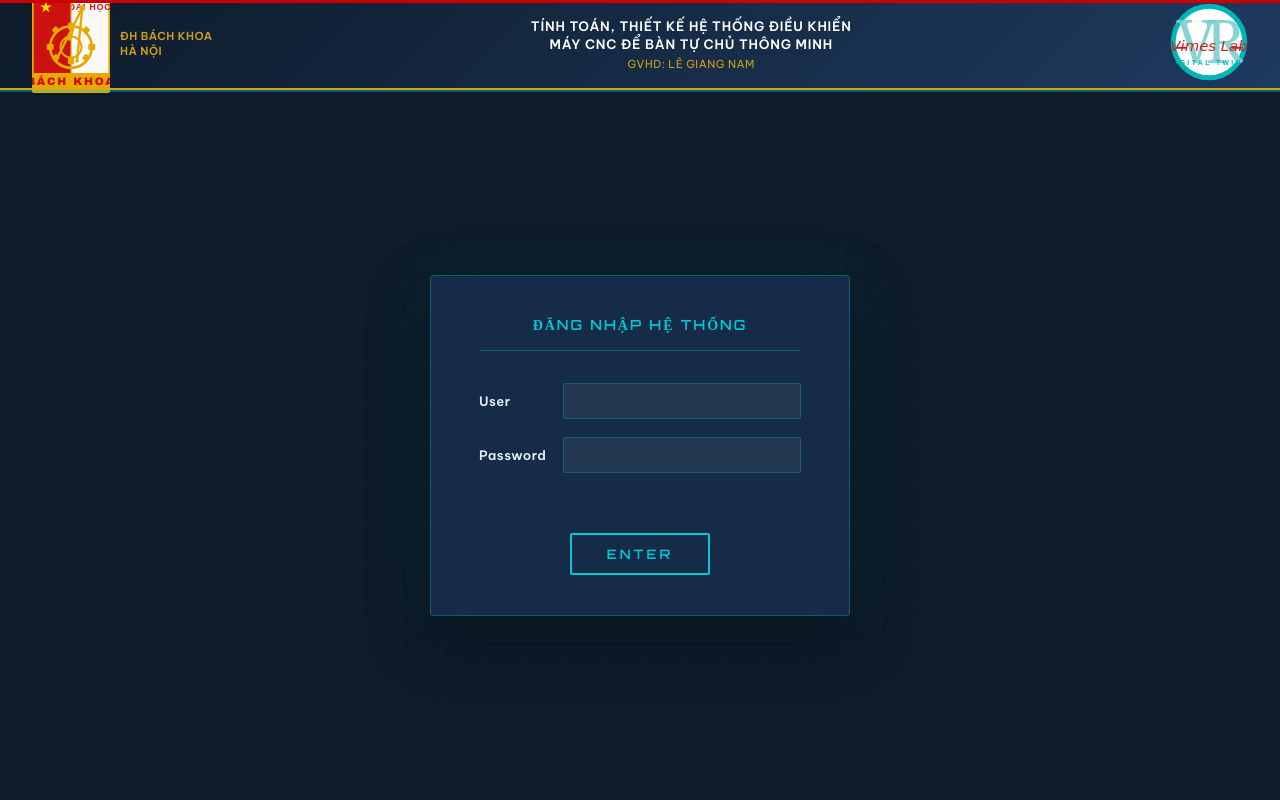
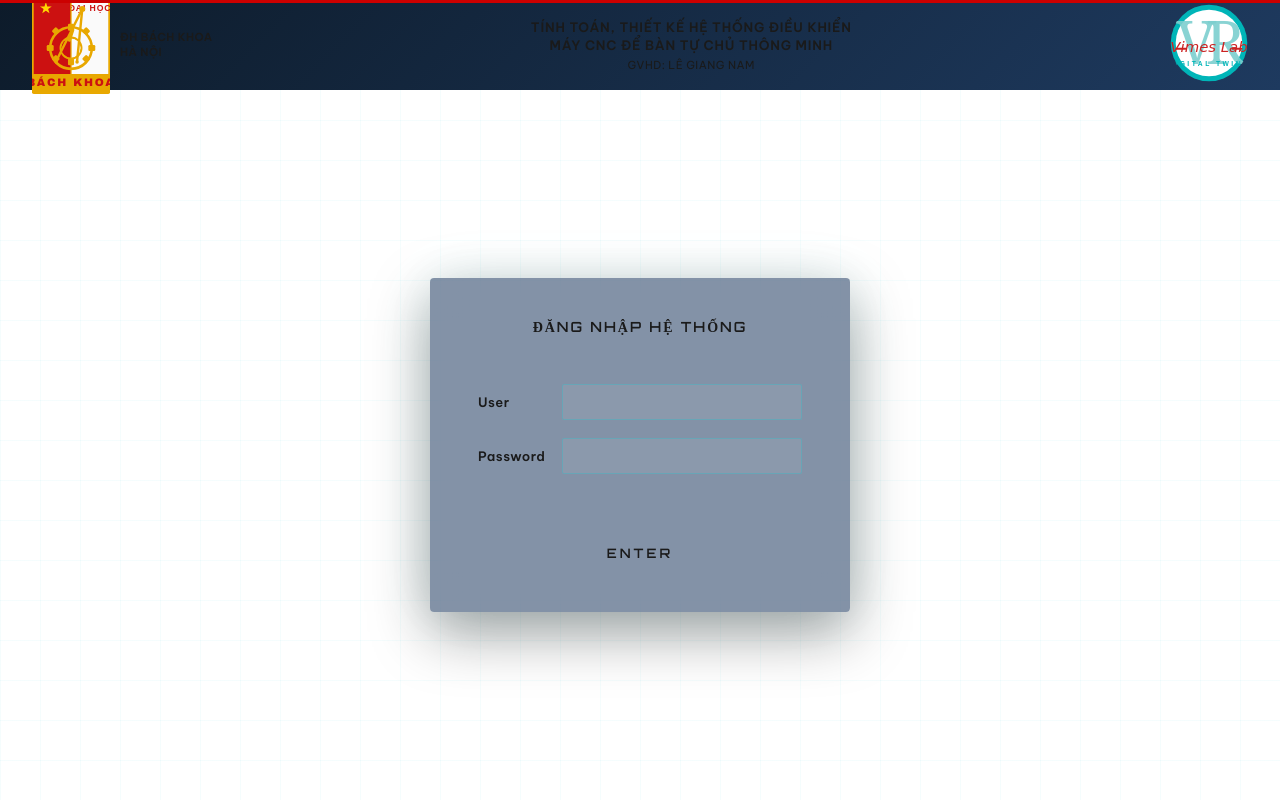
Before and after one commit to Shang-chi41/Global, a Flask app: page /login in a window 1280 px wide. Run offline with Flask 3, Linux system fonts and the light colour scheme.

Commit message:
Update login.html

```diff
--- a/templates/login.html
+++ b/templates/login.html
@@ -7,16 +7,7 @@
     <link href="https://fonts.googleapis.com/css2?family=Orbitron:wght@400;600;800&family=Be+Vietnam+Pro:wght@300;400;600&display=swap" rel="stylesheet">
     <link rel="stylesheet" href="/static/css/isa101.css">
     <style>
-        :root {
-            --red:    #c0392b;
-            --gold:   #d4a017;
-            --navy:   #0d1b2a;
-            --steel:  #1e3a5f;
-            --cyan:   #00c9d4;
-            --light:  #e8f4f8;
-            --white:  #ffffff;
-            --border: rgba(0,201,212,0.3);
-        }
+
 
         * { margin:0; padding:0; box-sizing:border-box; }
 
```
